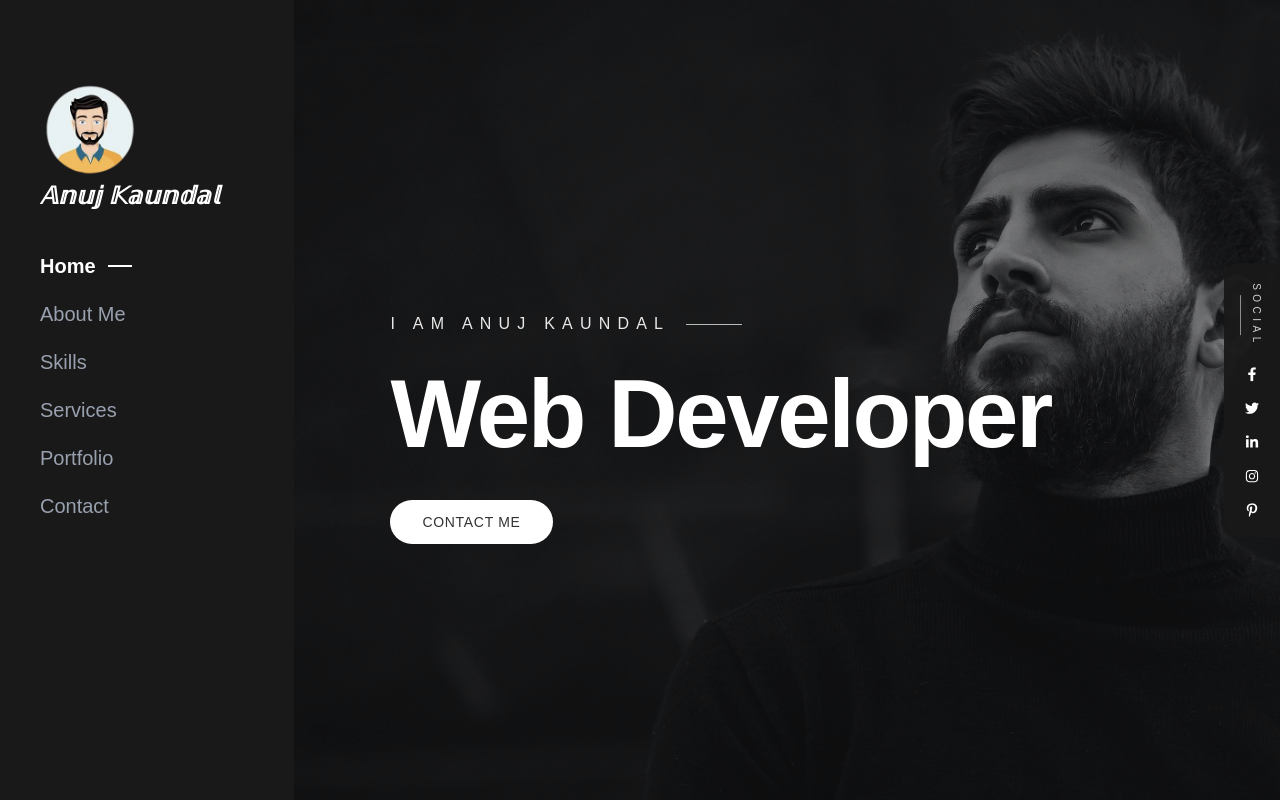
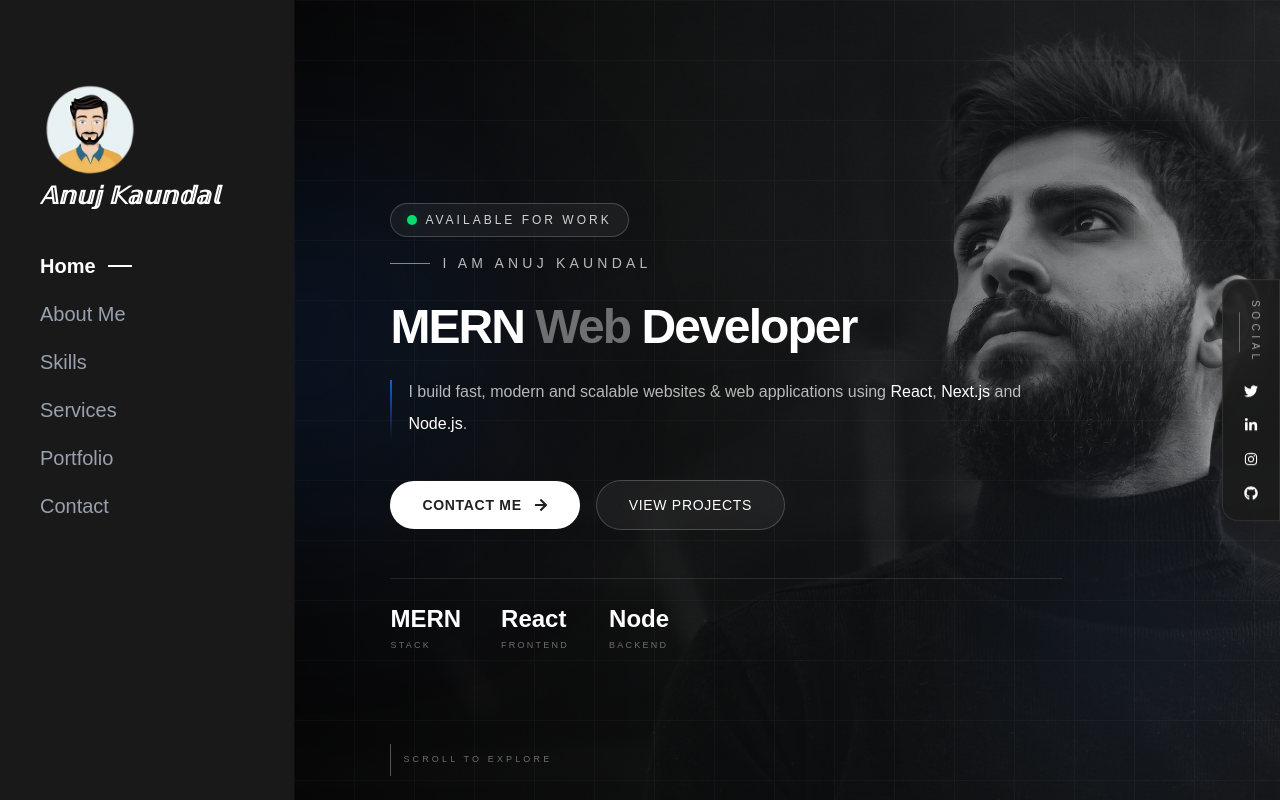
Before and after one commit to anujkaundal25/anuj-kaundal, a Next.js app: page / in a window 1280 px wide. Shown: the top 800 px of the page. Built offline with nearby package versions, Linux system fonts and the light colour scheme.

Commit message:
complete all things

```diff
--- a/src/app/page.js
+++ b/src/app/page.js
@@ -5,6 +5,7 @@ import Skills from "@/component/home/Skills";
 import Services from "@/component/home/Services";
 import PortfolioSection from "@/component/home/Portfolio";
 import Contact from "@/component/home/Contact";
+import Footer from "@/component/ui/Footer";
 
 export default function Home() {
   return (
@@ -16,6 +17,7 @@ export default function Home() {
       <Services/>
       <PortfolioSection/>
       <Contact/>
+      <Footer/>
     </div>
   );
 }
--- a/src/component/home/HeroSection.jsx
+++ b/src/component/home/HeroSection.jsx
@@ -1,48 +1,163 @@
 import React from "react";
 import {
-  FaFacebookF,
+  FaGithub,
   FaInstagram,
   FaLinkedinIn,
-  FaPinterestP,
   FaTwitter,
+  FaArrowRight,
 } from "react-icons/fa";
 
 function HeroSection() {
   return (
-    <main id="home" className="relative min-h-screen scroll-mt-6 overflow-hidden bg-[#171717] text-white md:ml-[23%]">
+    <main
+      id="home"
+      className="relative min-h-screen scroll-mt-6 overflow-hidden bg-[#111] text-white md:ml-[23%]"
+    >
+      {/* Background Image */}
       <div className="absolute inset-0 bg-[url('/hero.jpg')] bg-cover bg-[70%_center] sm:bg-[65%_center] md:bg-center lg:bg-[62%_center]" />
-      <div className="absolute inset-0 bg-black/45" />
+
+      {/* Dark Overlay */}
+      <div className="absolute inset-0 bg-gradient-to-r from-black/80 via-black/50 to-black/20" />
+
+      {/* Decorative Glow */}
+      <div className="absolute -left-32 top-1/4 h-72 w-72 rounded-full bg-[#155fd0]/20 blur-[120px]" />
+      <div className="absolute bottom-10 right-10 h-56 w-56 rounded-full bg-blue-500/10 blur-[100px]" />
+
+      {/* Decorative Grid */}
+      <div className="absolute inset-0 opacity-[0.035] [background-image:linear-gradient(rgba(255,255,255,.8)_1px,transparent_1px),linear-gradient(90deg,rgba(255,255,255,.8)_1px,transparent_1px)] [background-size:60px_60px]" />
 
       <div className="relative flex min-h-screen items-center px-7 pb-24 pt-28 sm:px-14 sm:pb-28 md:px-16 md:pb-14 lg:px-24">
         <div className="max-w-4xl">
-          <div className="mb-7 flex flex-wrap items-center gap-2 text-xs uppercase tracking-[0.35em] text-white/90 sm:mb-8 sm:gap-3 sm:text-base sm:tracking-[0.45em]">
-            <span>I Am Anuj Kaundal</span>
-            <span className="ml-1 h-px w-9 bg-white/70 sm:w-14" />
+          {/* Small Intro - Stacked on mobile/default, or adjust as needed */}
+          <div className="mb-7 flex flex-col items-start gap-3 sm:mb-8 sm:gap-4">
+            <div className="flex items-center gap-2 rounded-full border border-white/20 bg-white/5 px-4 py-2 backdrop-blur-md">
+              <span className="relative flex h-2.5 w-2.5">
+                <span className="absolute inline-flex h-full w-full animate-ping rounded-full bg-green-400 opacity-75" />
+                <span className="relative inline-flex h-2.5 w-2.5 rounded-full bg-green-400" />
+              </span>
+
+              <span className="text-[10px] uppercase tracking-[0.25em] text-white/80 sm:text-xs">
+                Available for work
+              </span>
+            </div>
+            <div className="flex items-center gap-3">
+              <span className="hidden h-px w-10 bg-white/50 sm:block" />
+              <span className="text-xs uppercase tracking-[0.3em] text-white/70 sm:text-sm">
+                I Am Anuj Kaundal
+              </span>
+            </div>
           </div>
 
-          <h1 className="max-w-[12rem] text-5xl font-bold leading-[0.95] tracking-tight sm:max-w-3xl sm:text-7xl lg:text-8xl">
-            Web Developer
+          {/* Main Heading */}
+          <h1 className="max-w-[12rem] text-lg font-bold leading-[0.9] tracking-[-0.04em] sm:max-w-3xl md:text-xl lg:text-5xl">
+            MERN
+            <span className="text-white/40"> Web</span>
+            <span className="text-white"> Developer</span>
           </h1>
 
-          <a href="#contact" className="mt-9 inline-block rounded-full bg-white px-7 py-3 text-xs font-medium uppercase tracking-wider text-[#333] transition-colors hover:bg-[#155fd0] hover:text-white sm:mt-10 sm:px-8 sm:text-sm">
-            Contact Me
-          </a>
+          {/* Description */}
+          <div className="mt-7 flex max-w-2xl gap-4">
+            <div className="mt-1 h-auto w-[2px] shrink-0 bg-gradient-to-b from-[#155fd0] to-transparent" />
+
+            <p className="text-sm leading-7 text-white/70 sm:text-base sm:leading-8">
+              I build fast, modern and scalable websites & web applications
+              using <span className="font-medium text-white">React</span>,{" "}
+              <span className="font-medium text-white">Next.js</span> and{" "}
+              <span className="font-medium text-white">Node.js</span>.
+            </p>
+          </div>
+
+          {/* Buttons */}
+          <div className="mt-9 flex flex-wrap items-center gap-4 sm:mt-10">
+            <a
+              href="#contact"
+              className="group inline-flex items-center gap-3 rounded-full bg-white px-7 py-3.5 text-xs font-semibold uppercase tracking-wider text-[#222] transition-all duration-300 hover:bg-gray-600 hover:text-white hover:shadow-[0_10px_40px_rgba(21,95,208,0.35)] sm:px-8 sm:text-sm"
+            >
+              Contact Me
+              <FaArrowRight className="transition-transform duration-300 group-hover:translate-x-1" />
+            </a>
+
+            <a
+              href="#portfolio"
+              className="group inline-flex items-center gap-2 rounded-full border border-white/20 bg-white/5 px-7 py-3.5 text-xs font-medium uppercase tracking-wider text-white hover:bg-white hover:text-black backdrop-blur-md transition-all duration-300 hover:border-white/40 sm:px-8 sm:text-sm"
+            >
+              View Projects
+            </a>
+          </div>
+
+          {/* Mini Stats */}
+          <div className="mt-10 flex flex-wrap gap-7 border-t border-white/10 pt-6 sm:mt-12 sm:gap-10">
+            <div>
+              <p className="text-xl font-semibold sm:text-2xl">MERN</p>
+              <p className="mt-1 text-[9px] uppercase tracking-[0.25em] text-white/40">
+                Stack
+              </p>
+            </div>
+
+            <div>
+              <p className="text-xl font-semibold sm:text-2xl">React</p>
+              <p className="mt-1 text-[9px] uppercase tracking-[0.25em] text-white/40">
+                Frontend
+              </p>
+            </div>
+
+            <div>
+              <p className="text-xl font-semibold sm:text-2xl">Node</p>
+              <p className="mt-1 text-[9px] uppercase tracking-[0.25em] text-white/40">
+                Backend
+              </p>
+            </div>
+          </div>
         </div>
       </div>
 
-      <aside className="absolute bottom-5 left-1/2 -translate-x-1/2 rounded-full bg-[#191919]/95 px-5 py-3 md:bottom-auto md:left-auto md:right-0 md:top-1/2 md:-translate-x-0 md:-translate-y-1/2 md:rounded-l-2xl md:rounded-r-none md:px-4 md:py-5">
-        <div className="mb-5 hidden flex-col items-center gap-2 text-[10px] uppercase tracking-[0.45em] text-white/80 [writing-mode:vertical-rl] md:flex">
+      {/* Social Bar */}
+      <aside className="absolute bottom-5 left-1/2 -translate-x-1/2 rounded-full border border-white/10 bg-[#191919]/80 px-5 py-3 shadow-2xl backdrop-blur-xl md:bottom-auto md:left-auto md:right-0 md:top-1/2 md:-translate-x-0 md:-translate-y-1/2 md:rounded-l-2xl md:rounded-r-none md:px-4 md:py-5">
+        <div className="mb-5 hidden flex-col items-center gap-2 text-[10px] uppercase tracking-[0.45em] text-white/60 [writing-mode:vertical-rl] md:flex">
           Social
-          <span className="h-10 w-px bg-white/50" />
+          <span className="h-10 w-px bg-white/30" />
         </div>
-        <div className="flex flex-row md:flex-col justify-center items-center gap-4 text-xs sm:gap-5 sm:text-sm">
-          <a href="#facebook" aria-label="Facebook" className="transition-colors hover:text-[#155fd0]"><FaFacebookF /></a>
-          <a href="#twitter" aria-label="Twitter" className="transition-colors hover:text-[#155fd0]"><FaTwitter /></a>
-          <a href="#linkedin" aria-label="LinkedIn" className="transition-colors hover:text-[#155fd0]"><FaLinkedinIn /></a>
-          <a href="#instagram" aria-label="Instagram" className="transition-colors hover:text-[#155fd0]"><FaInstagram /></a>
-          <a href="#pinterest" aria-label="Pinterest" className="transition-colors hover:text-[#155fd0]"><FaPinterestP /></a>
+
+        <div className="flex flex-row items-center justify-center gap-4 text-xs sm:gap-5 sm:text-sm md:flex-col">
+          <a
+            href="#twitter"
+            aria-label="Twitter"
+            className="group transition-all duration-300 hover:text-[#155fd0]"
+          >
+            <FaTwitter className="transition-transform duration-300 group-hover:scale-125" />
+          </a>
+
+          <a
+            href="#linkedin"
+            aria-label="LinkedIn"
+            className="group transition-all duration-300 hover:text-[#155fd0]"
+          >
+            <FaLinkedinIn className="transition-transform duration-300 group-hover:scale-125" />
+          </a>
+
+          <a
+            href="#instagram"
+            aria-label="Instagram"
+            className="group transition-all duration-300 hover:text-[#155fd0]"
+          >
+            <FaInstagram className="transition-transform duration-300 group-hover:scale-125" />
+          </a>
+
+          <a
+            href="https://github.com/anujkaundal25"
+            aria-label="github"
+            className="group transition-all duration-300 hover:text-[#155fd0]"
+          >
+            <FaGithub className="transition-transform duration-300 group-hover:scale-125" />
+          </a>
         </div>
       </aside>
+
+      {/* Scroll Indicator */}
+      <div className="absolute bottom-6 left-7 hidden items-center gap-3 text-[9px] uppercase tracking-[0.35em] text-white/40 sm:flex lg:left-24">
+        <span className="h-8 w-px bg-white/30" />
+        Scroll to explore
+      </div>
     </main>
   );
 }
--- /dev/null
+++ b/src/component/ui/Footer.jsx
@@ -0,0 +1,61 @@
+import React from "react";
+import {
+  FaArrowUp,
+  FaGithub,
+  FaInstagram,
+  FaLinkedinIn,
+  FaTwitter,
+} from "react-icons/fa";
+
+function Footer() {
+  return (
+    <footer className="relative bg-[#202020] px-8 py-5 text-white sm:px-14 md:ml-[23%] md:px-16 lg:px-24">
+      <div className="mx-auto flex max-w-6xl flex-col items-center text-center">
+        <div className="mt-2 flex items-center gap-3">
+          <a
+            href="#twitter"
+            aria-label="Twitter"
+            className="flex h-9 w-9 items-center justify-center rounded-full bg-[#292929] text-white/70 transition-colors hover:bg-white hover:text-[#202020]"
+          >
+            <FaTwitter />
+          </a>
+          <a
+            href="#linkedin"
+            aria-label="LinkedIn"
+            className="flex h-9 w-9 items-center justify-center rounded-full bg-[#292929] text-white/70 transition-colors hover:bg-white hover:text-[#202020]"
+          >
+            <FaLinkedinIn />
+          </a>
+          <a
+            href="#instagram"
+            aria-label="Instagram"
+            className="flex h-9 w-9 items-center justify-center rounded-full bg-[#292929] text-white/70 transition-colors hover:bg-white hover:text-[#202020]"
+          >
+            <FaInstagram />
+          </a>
+          <a
+            href="https://github.com/anujkaundal25"
+            aria-label="GitHub"
+            className="flex h-9 w-9 items-center justify-center rounded-full bg-[#292929] text-white/70 transition-colors hover:bg-white hover:text-[#202020]"
+          >
+            <FaGithub />
+          </a>
+        </div>
+
+        <p className="mt-6 text-sm text-white/65">
+          &copy; {new Date().getFullYear()} Anuj Kaundal. All rights reserved.
+        </p>
+      </div>
+
+      <a
+        href="#home"
+        aria-label="Back to top"
+        className="absolute bottom-6 right-6 flex h-10 w-10 items-center justify-center rounded-full bg-white/20 text-white transition-colors hover:bg-white hover:text-[#202020] sm:right-10"
+      >
+        <FaArrowUp />
+      </a>
+    </footer>
+  );
+}
+
+export default Footer;
```
